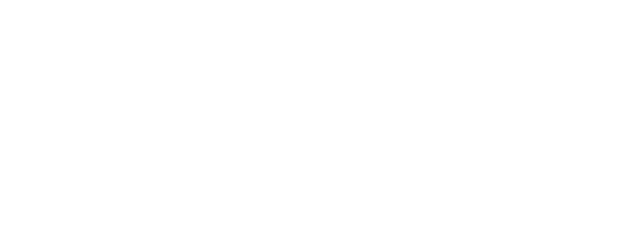
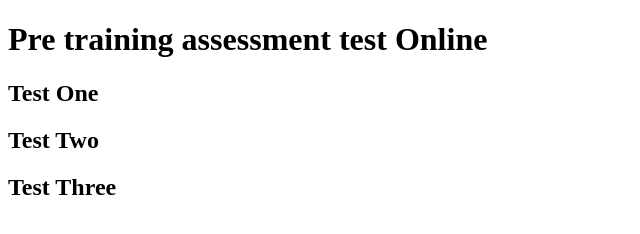
Before and after one commit to Jollimchi/patt, a plain HTML site: page index.html in a window 1280 px wide. Shown: the whole page, without its empty margins (0-640 px from the left). Drawn offline with Linux system fonts and the light colour scheme.

Commit message:
send all

```diff
--- a/index.html
+++ b/index.html
@@ -7,5 +7,13 @@
 </head>
 <body>
 
+    <h1>Pre training assessment test Online</h1>
+
+    <h2>Test One</h2>
+
+    <h2>Test Two</h2>
+
+    <h2>Test Three</h2>
+
 </body>
 </html>
```
